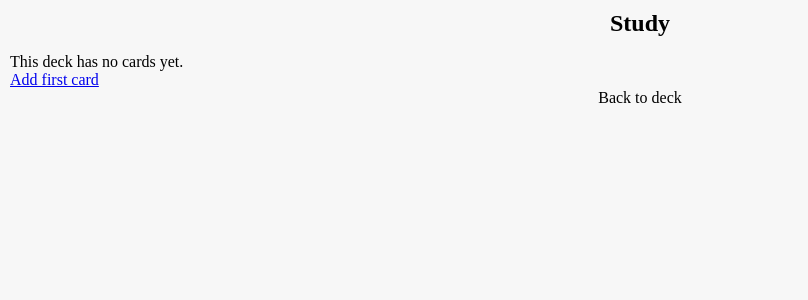
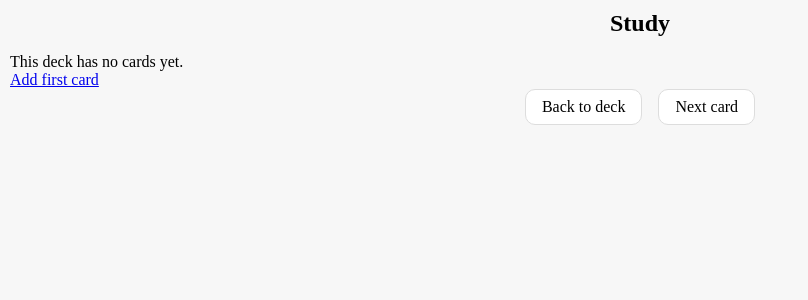
Before and after one commit to developerandrii/noe-website, a Django app: template flashcards/templates/flashcards/deck_study.html in a window 1280 px wide. Shown: the top 300 px of the page, without its empty margins (0-808 px from the left). Run offline with Django 5.2, Linux system fonts and the light colour scheme; the template is opened without the code that fills it, so the values that code supplies are empty.

Commit message:
Add next card link to study mode

```diff
--- a/flashcards/static/flashcards/deck_study.css
+++ b/flashcards/static/flashcards/deck_study.css
@@ -54,15 +54,6 @@
 }
 
 
-.deck-back-link {
-    display: block;
-    width: fit-content;
-    margin: auto;
-    color: inherit;
-    text-decoration: none;
-}
-
-
 .card-comparison {
     width: 300px;
     margin: auto;
@@ -93,3 +84,20 @@
 .card-comparison__missing {
     text-decoration: underline;
 }
+
+
+.deck-study__actions {
+    display: flex;
+    justify-content: center;
+    gap: 1rem;
+}
+
+
+.deck-study__actions a {
+    padding: .5rem 1rem;
+    border: 1px solid #ddd;
+    border-radius: 10px;
+    color: inherit;
+    background-color: white;
+    text-decoration: none;
+}
--- a/flashcards/templates/flashcards/deck_study.html
+++ b/flashcards/templates/flashcards/deck_study.html
@@ -40,7 +40,10 @@
     <p>This deck has no cards yet.</p>
     <a href="{% url 'card-create' deck.pk %}">Add first card</a>
 {% endif %}
-    <a class="deck-back-link" href="{% url 'deck-detail' deck.pk %}">Back to deck</a>
+    <div class="deck-study__actions">
+        <a class="deck-back-link" href="{% url 'deck-detail' deck.pk %}">Back to deck</a>
+        <a href="{% url 'deck-study' deck.pk %}">Next card</a>
+    </div>
 {% endblock %}
 
 
--- a/flashcards/views.py
+++ b/flashcards/views.py
@@ -94,7 +94,8 @@ class DeckStudyView(LoginRequiredMixin, DetailView):
 
     def get_context_data(self, **kwargs):
         context = super().get_context_data(**kwargs)
-        context["card"] = self.object.cards.first()
+        # get a random card from the deck belonging to the user
+        context["card"] = self.object.cards.order_by("?").first()
         return context
 
 
```
